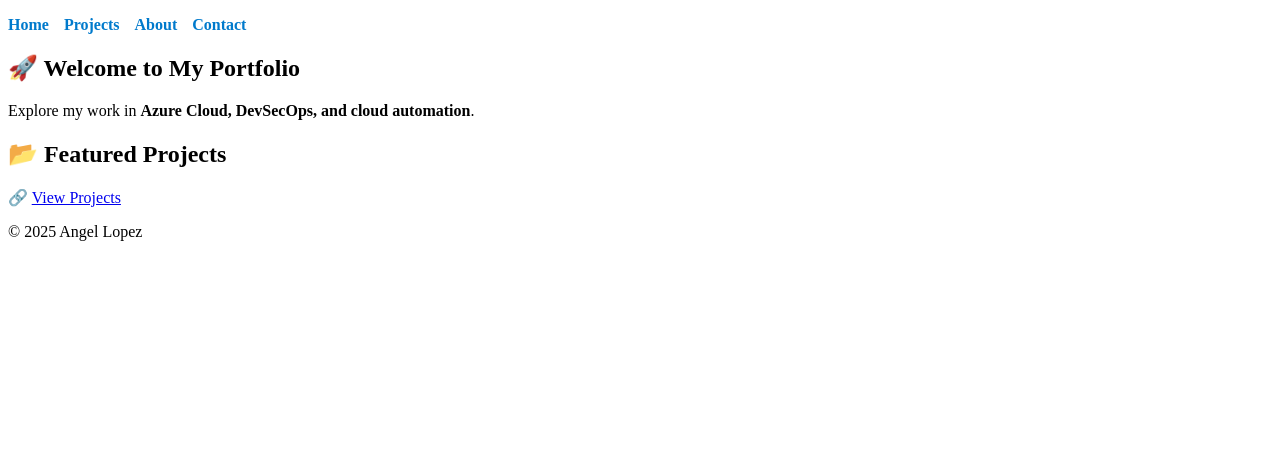
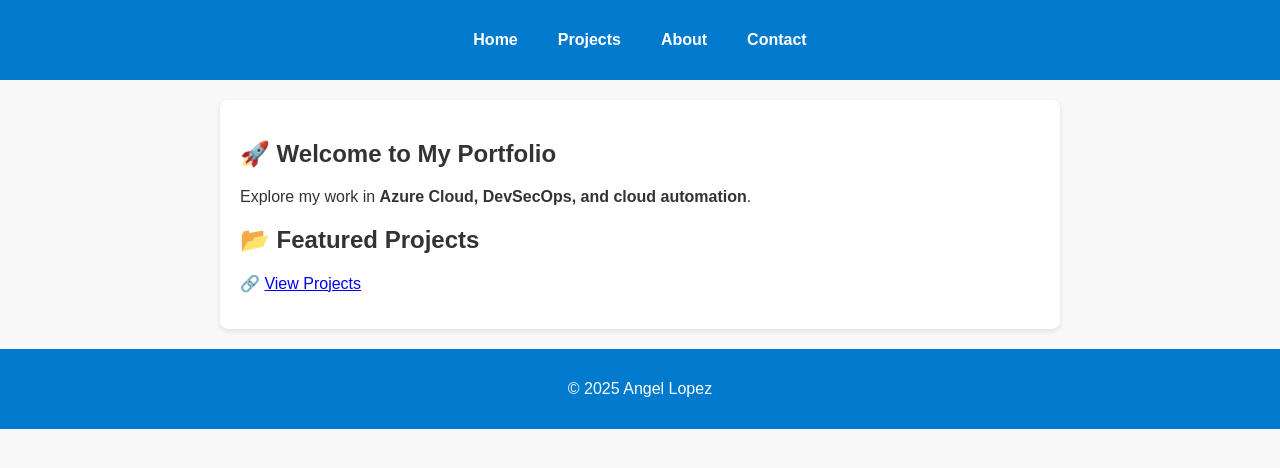
Before and after one commit to angelllopez/angelllopez.github.io, a Jekyll site: the page built from index.md, in a window 1280 px wide. Shown: the top 468 px of the page. Built offline with Jekyll 4.4.1, drawn with Linux system fonts in a browser that asks for light colours.

Commit message:
Update style.css

```diff
--- a/assets/css/style.css
+++ b/assets/css/style.css
@@ -1,12 +1,58 @@
+/* 🔹 Reset Default Browser Styles */
+body {
+    font-family: Arial, sans-serif;
+    margin: 0;
+    padding: 0;
+    background-color: #f8f8f8;
+    color: #333;
+}
+
+/* 🔹 Header & Navigation */
+header {
+    background: #007acc;
+    padding: 15px 0;
+    text-align: center;
+    color: white;
+}
+
 nav ul {
     list-style: none;
     display: flex;
-    gap: 15px;
+    justify-content: center;
+    gap: 20px;
     padding: 0;
+}
+
+nav ul li {
+    display: inline;
 }
 
 nav ul li a {
     text-decoration: none;
     font-weight: bold;
-    color: #007acc;
+    color: white;
+    padding: 10px;
 }
+
+nav ul li a:hover {
+    background: rgba(255, 255, 255, 0.3);
+    border-radius: 5px;
+}
+
+/* 🔹 Main Content Styling */
+main {
+    max-width: 800px;
+    margin: 20px auto;
+    background: white;
+    padding: 20px;
+    border-radius: 8px;
+    box-shadow: 0 2px 5px rgba(0, 0, 0, 0.1);
+}
+
+/* 🔹 Footer */
+footer {
+    text-align: center;
+    padding: 15px;
+    background: #007acc;
+    color: white;
+}
```
